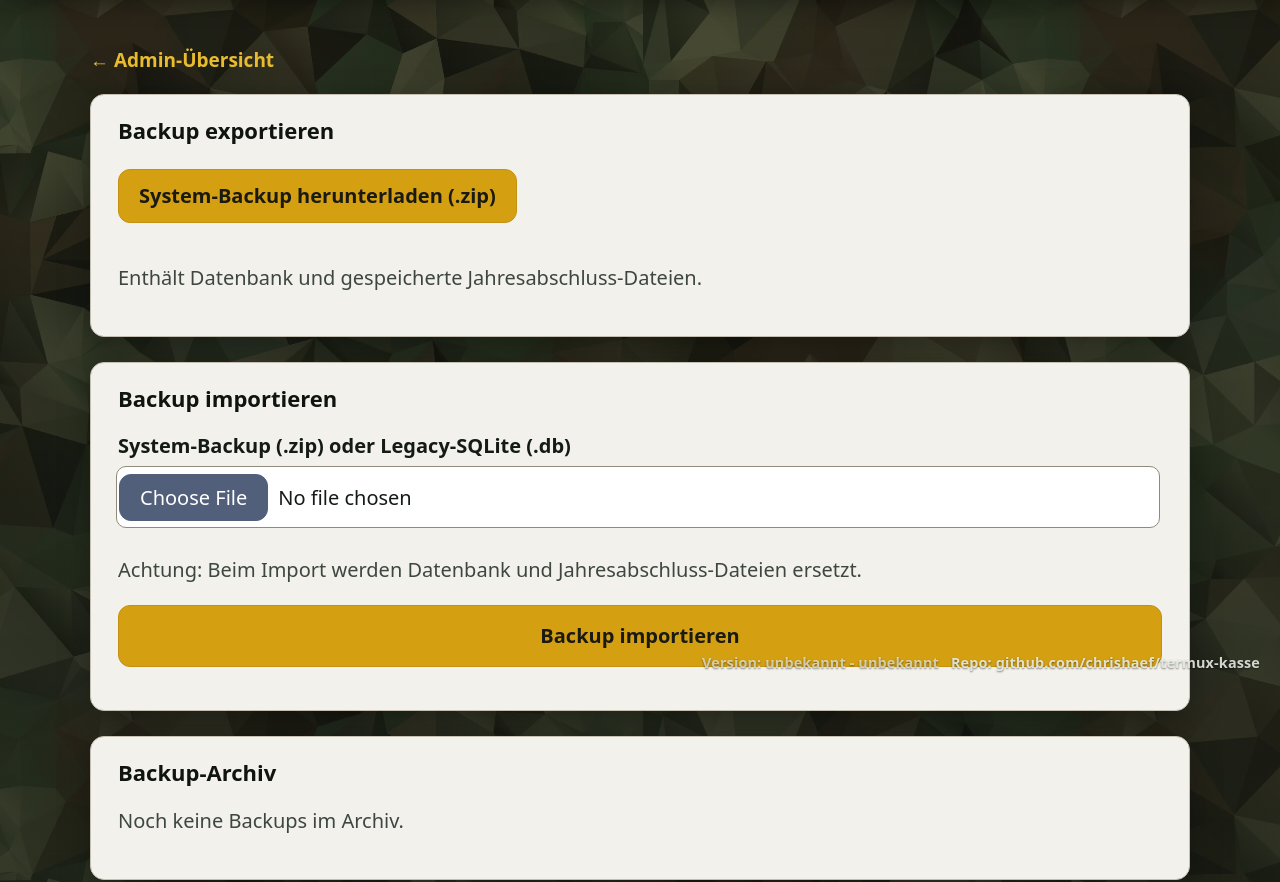
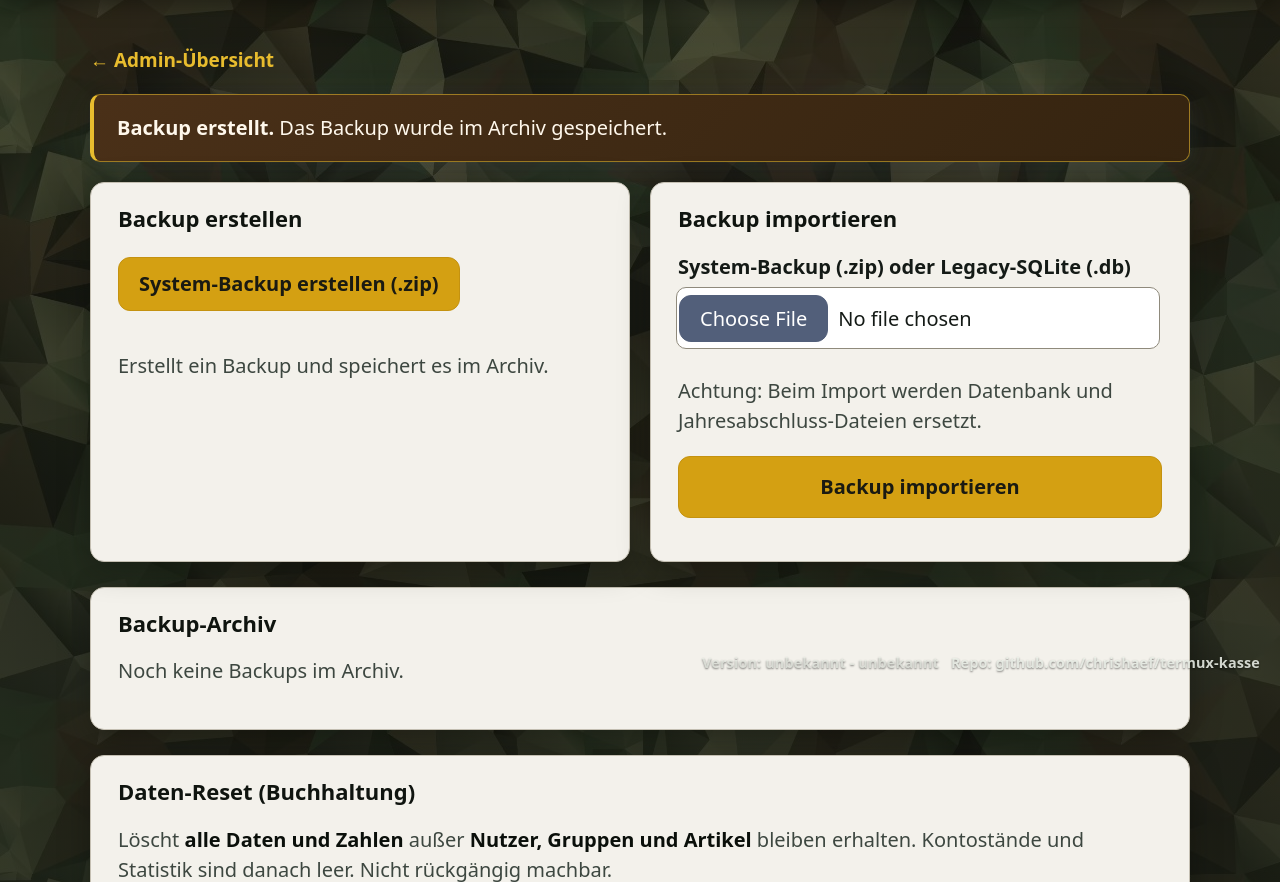
Before and after one commit to chrishaef/termux-kasse, a FastAPI app: page /admin/backup?created=1 in a window 1280 px wide. Shown: the part 117-999 px from the top of the page. Run offline with FastAPI, Linux system fonts and the light colour scheme; the visitor is signed in with stand-in values (Sample User, id 1); data comes from the database, SQL or seed files in the repository; data that the repository does not hold is empty.

Commit message:
feat: streamline backup page and archive actions
- Place backup create/import panels side by side to save space
- Create backups into archive without immediate download
- Compact archive actions and require delete confirmation

Made-with: Cursor

```diff
--- a/app/static/kasse.css
+++ b/app/static/kasse.css
@@ -1328,6 +1328,18 @@ body.app-admin .k-panel button[type="submit"]:hover {
   color: #0a0a06;
 }
 
+.backup-grid {
+  display: grid;
+  grid-template-columns: repeat(2, minmax(0, 1fr));
+  gap: 1rem;
+}
+
+@media (max-width: 860px) {
+  .backup-grid {
+    grid-template-columns: 1fr;
+  }
+}
+
 body.app-admin .k-panel button.secondary,
 body.app-admin .table-wrap button.secondary {
   border-radius: var(--kas-radius-button);
--- a/app/templates/admin/backup.html
+++ b/app/templates/admin/backup.html
@@ -4,6 +4,9 @@
 
 {% if saved %}
 <article class="contrast"><strong>Import erfolgreich.</strong> Systemdaten wurden wiederhergestellt.</article>
+{% endif %}
+{% if created %}
+<article class="contrast"><strong>Backup erstellt.</strong> Das Backup wurde im Archiv gespeichert.</article>
 {% endif %}
 {% if error %}
 <article class="contrast" style="border-color:#b33"><strong>Import fehlgeschlagen.</strong> Bitte ein gültiges System-Backup (.zip) oder Legacy-Backup (.db) auswählen.</article>
@@ -22,11 +25,12 @@
 <article class="contrast">Master-Passwort nicht konfiguriert.</article>
 {% endif %}
 
+<div class="backup-grid">
   <article class="k-panel">
-  <h2 style="margin-top:0;font-size:1.1rem">Backup exportieren</h2>
+    <h2 style="margin-top:0;font-size:1.1rem">Backup erstellen</h2>
     {% if db_exists %}
-  <p><a href="/admin/backup/export" role="button">System-Backup herunterladen (.zip)</a></p>
-  <p class="secondary" style="margin-top:0.3rem">Enthält Datenbank und gespeicherte Jahresabschluss-Dateien.</p>
+    <p><a href="/admin/backup/export" role="button">System-Backup erstellen (.zip)</a></p>
+    <p class="secondary" style="margin-top:0.3rem">Erstellt ein Backup und speichert es im Archiv.</p>
     {% else %}
     <p class="secondary">Aktuell keine Datenbank vorhanden.</p>
     {% endif %}
@@ -43,28 +47,29 @@
       <button type="submit">Backup importieren</button>
     </form>
   </article>
+</div>
 
 <article class="k-panel">
   <h2 style="margin-top:0;font-size:1.1rem">Backup-Archiv</h2>
   {% if archive and archive|length > 0 %}
-  <div class="table-wrap" style="margin-top:0.75rem">
-    <table>
+  <div class="table-wrap backup-archive-wrap" style="margin-top:0.75rem">
+    <table class="backup-archive-table">
       <thead>
         <tr>
           <th>Datei</th>
           <th class="num">Größe</th>
-          <th class="num">Aktion</th>
+          <th>Aktion</th>
         </tr>
       </thead>
       <tbody>
         {% for a in archive %}
         <tr>
-          <td><code>{{ a['name'] }}</code></td>
+          <td class="backup-archive__filename"><code>{{ a['name'] }}</code></td>
           <td class="num">{{ (a['bytes'] // 1024) }} KB</td>
-          <td class="num">
-            <a href="/admin/backup/archive/{{ a['name'] }}" role="button">Download</a>
-            <form method="post" action="/admin/backup/archive/{{ a['name'] }}/delete" class="inline" style="display:inline;">
-              <button type="submit" class="secondary">Löschen</button>
+          <td class="backup-archive__actions">
+            <a href="/admin/backup/archive/{{ a['name'] }}" role="button" class="admin-btn-sm secondary">Download</a>
+            <form method="post" action="/admin/backup/archive/{{ a['name'] }}/delete" class="inline backup-archive__delete-form" onsubmit="return window.confirm('Backup wirklich löschen?');">
+              <button type="submit" class="admin-btn-sm admin-btn-danger">Löschen</button>
             </form>
           </td>
         </tr>
```
Also changed, not shown: other parts of app/static/kasse.css (+44 -0 lines), app/routers/admin.py (+2 -5 lines), tests/test_backup_reset.py (+9 -10 lines). Lines whose indentation alone changed are shown as unchanged.
